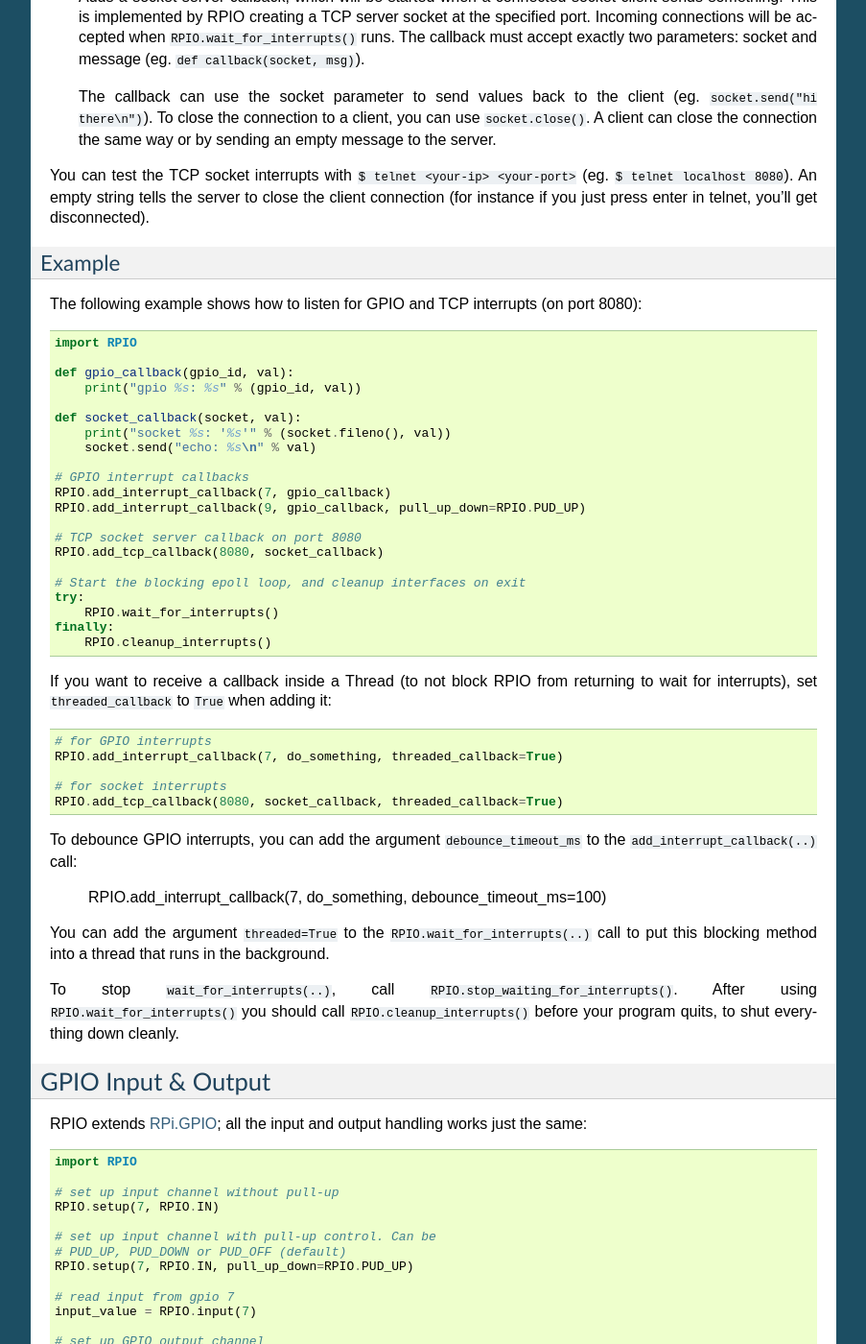
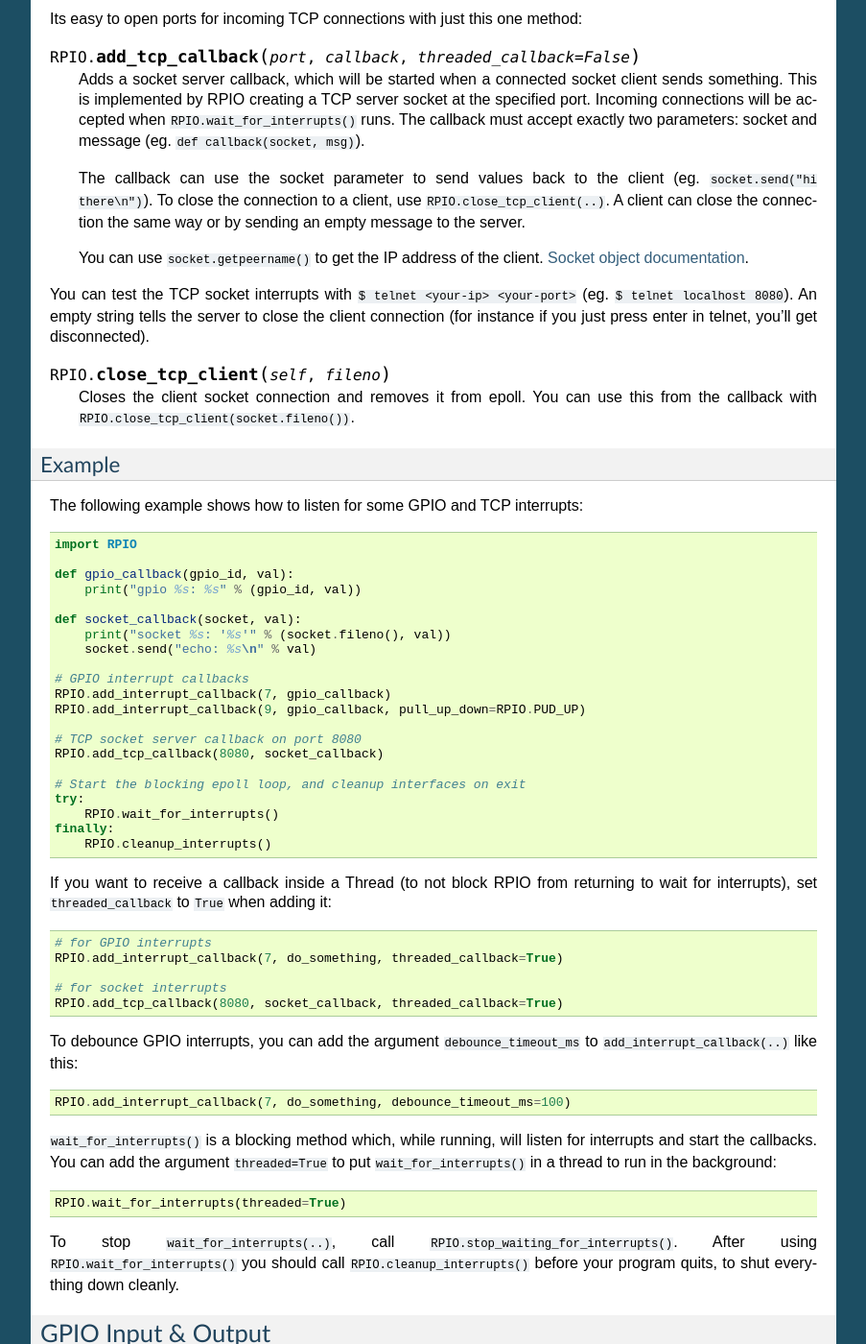
Before and after one commit to metachris/RPIO, a Sphinx documentation site: the page built from documentation/source/rpio_py.rst, in a window 1280 px wide and 1400 px high, scrolled down 845 px. Shown: the whole window at 96% size, without its empty margins (198-1101 px from the left). Built offline with Sphinx 7.4.7, drawn with Linux system fonts in a browser that asks for light colours; some of the changed text lies outside the part shown.

Commit message:
doc update

```diff
--- a/documentation/source/rpio_py.rst
+++ b/documentation/source/rpio_py.rst
@@ -36,8 +36,15 @@ or pull-down resistor.
    Adds a callback to receive notifications when a GPIO changes it's value. Possible ``pull_up_down`` values are
    ``RPIO.PUD_UP``, ``RPIO.PUD_DOWN`` and ``RPIO.PUD_OFF`` (default). Possible edges are ``rising``,
    ``falling`` and ``both`` (default). The values passed to the callback are of type integer, and either ``0`` or ``1``.
+   A callback might look like this: ``def gpio_callback(gpio_id, value):``.
 
    If ``debounce_timeout_ms`` is set, interrupt callbacks will not be started until the specified milliseconds have passed since the last interrupt. Adjust this to your needs (typically between 10ms and 100ms).
+
+
+.. method:: RPIO.del_interrupt_callback(gpio_id)
+
+   Removes all callbacks for this particular GPIO.
+
 
 
 .. _ref-rpio-py-tcpserver:
@@ -52,16 +59,23 @@ Its easy to open ports for incoming TCP connections with just this one method:
    by RPIO creating a TCP server socket at the specified port. Incoming connections will be accepted when ``RPIO.wait_for_interrupts()`` runs.
    The callback must accept exactly two parameters: socket and message (eg. ``def callback(socket, msg)``).
 
-   The callback can use the socket parameter to send values back to the client (eg. ``socket.send("hi there\n")``). To close the connection to a client, you can use ``socket.close()``. A client can close the connection the same way or by sending an empty message to the server.
+   The callback can use the socket parameter to send values back to the client (eg. ``socket.send("hi there\n")``). To close the connection to a client, use ``RPIO.close_tcp_client(..)``. A client can close the connection the same way or by sending an empty message to the server.
+
+   You can use ``socket.getpeername()`` to get the IP address of the client. `Socket object documentation <http://docs.python.org/2/library/socket.html>`_.
 
 You can test the TCP socket interrupts with ``$ telnet <your-ip> <your-port>`` (eg. ``$ telnet localhost 8080``). An empty string
 tells the server to close the client connection (for instance if you just press enter in telnet, you'll get disconnected).
 
 
+.. method:: RPIO.close_tcp_client(self, fileno)
+
+   Closes the client socket connection and removes it from epoll. You can use this from the callback with ``RPIO.close_tcp_client(socket.fileno())``.
+
+
 Example
 ^^^^^^^
 
-The following example shows how to listen for GPIO and TCP interrupts (on port 8080)::
+The following example shows how to listen for some GPIO and TCP interrupts::
 
     import RPIO
 
@@ -97,13 +111,16 @@ for interrupts), set ``threaded_callback`` to ``True`` when adding it::
 
 
 To debounce GPIO interrupts, you can add the argument ``debounce_timeout_ms``
-to the ``add_interrupt_callback(..)`` call:
+to ``add_interrupt_callback(..)`` like this::
 
     RPIO.add_interrupt_callback(7, do_something, debounce_timeout_ms=100)
 
 
-You can add the argument ``threaded=True`` to the ``RPIO.wait_for_interrupts(..)`` call to
-put this blocking method into a thread that runs in the background.
+``wait_for_interrupts()`` is a blocking method which, while running, will listen for
+interrupts and start the callbacks. You can add the argument ``threaded=True`` to put
+``wait_for_interrupts()`` in a thread to run in the background::
+
+    RPIO.wait_for_interrupts(threaded=True)
 
 To stop ``wait_for_interrupts(..)``, call ``RPIO.stop_waiting_for_interrupts()``. After using
 ``RPIO.wait_for_interrupts()`` you should call ``RPIO.cleanup_interrupts()`` before your
```
Also changed, not shown: documentation/source/index.rst (+4 -4 lines), documentation/source/pwm_py.rst (+11 -9 lines).
